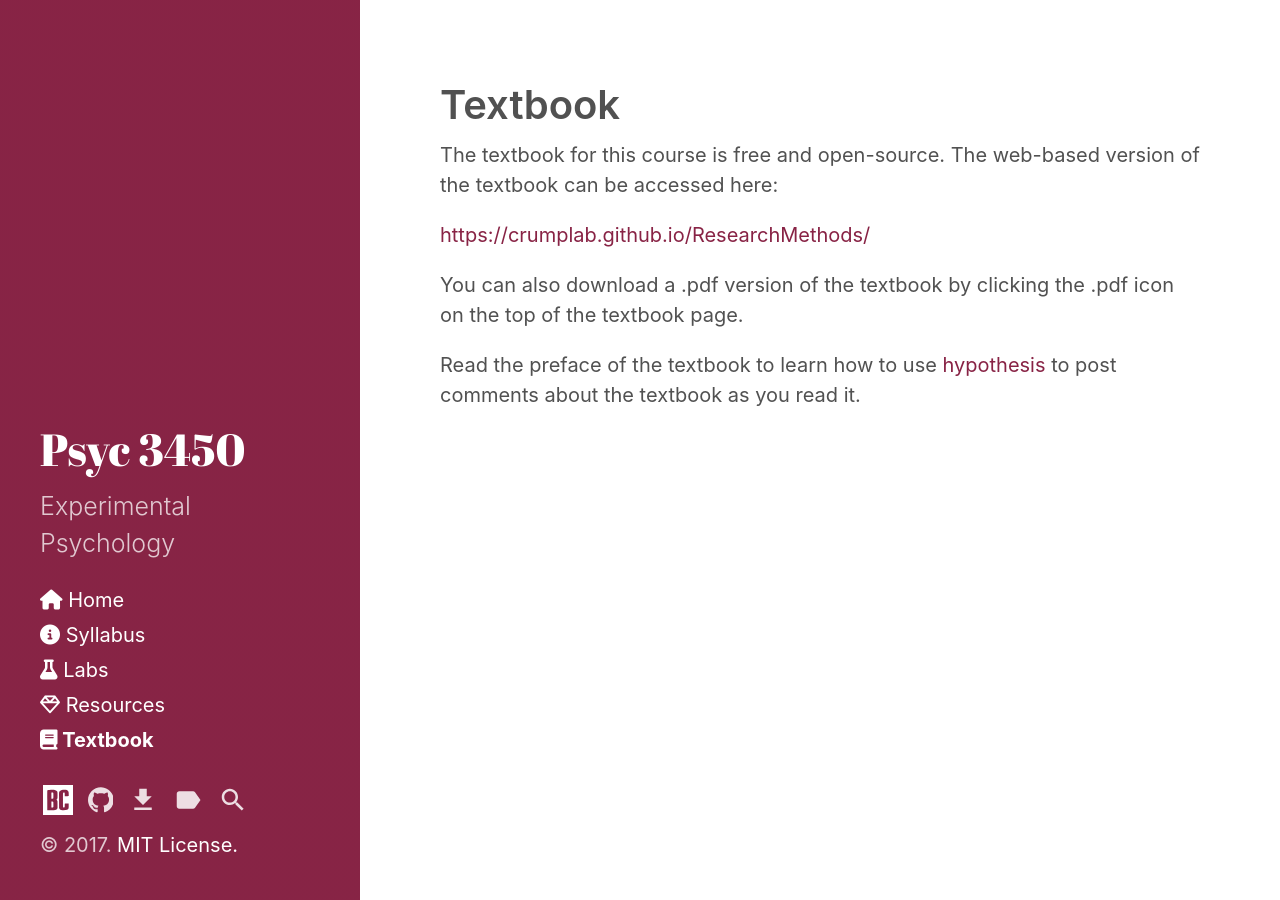
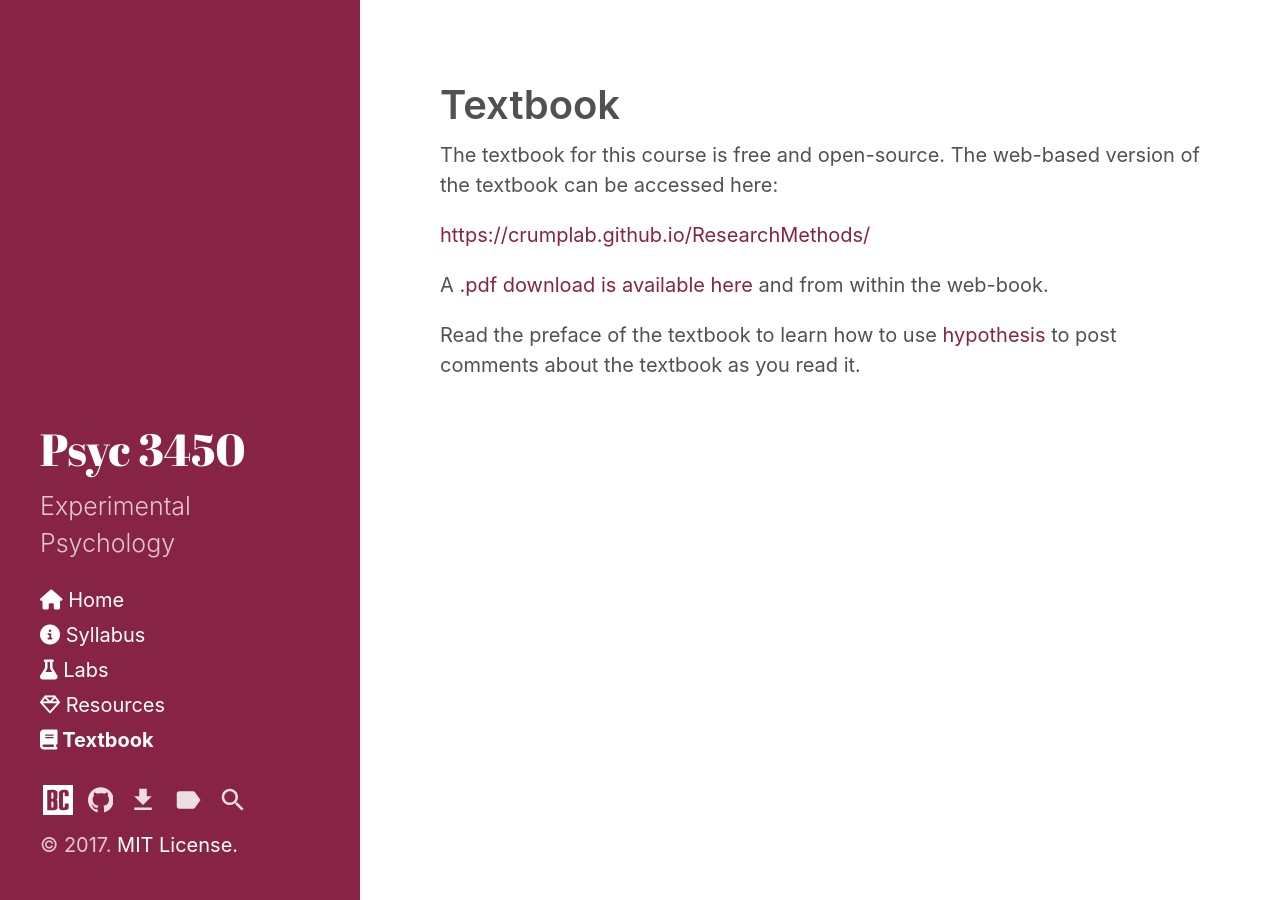
Before and after one commit to enriquepouget/psyc3450, a Jekyll site: the page built from category/textbook.md, in a window 1280 px wide. Built offline with Jekyll 4.4.1, drawn with Linux system fonts in a browser that asks for light colours; nearby versions of some CDN libraries.

Commit message:
update textbook

```diff
--- a/category/textbook.md
+++ b/category/textbook.md
@@ -9,6 +9,6 @@ The textbook for this course is free and open-source. The web-based version of t
 
 [https://crumplab.github.io/ResearchMethods/](https://crumplab.github.io/ResearchMethods/)
 
-You can also download a .pdf version of the textbook by clicking the .pdf icon on the top of the textbook page.
+A [.pdf download is available here](https://crumplab.github.io/ResearchMethods/Methods_Crump.pdf) and from within the web-book.
 
 Read the preface of the textbook to learn how to use [hypothesis](https://web.hypothes.is) to post comments about the textbook as you read it.
```
